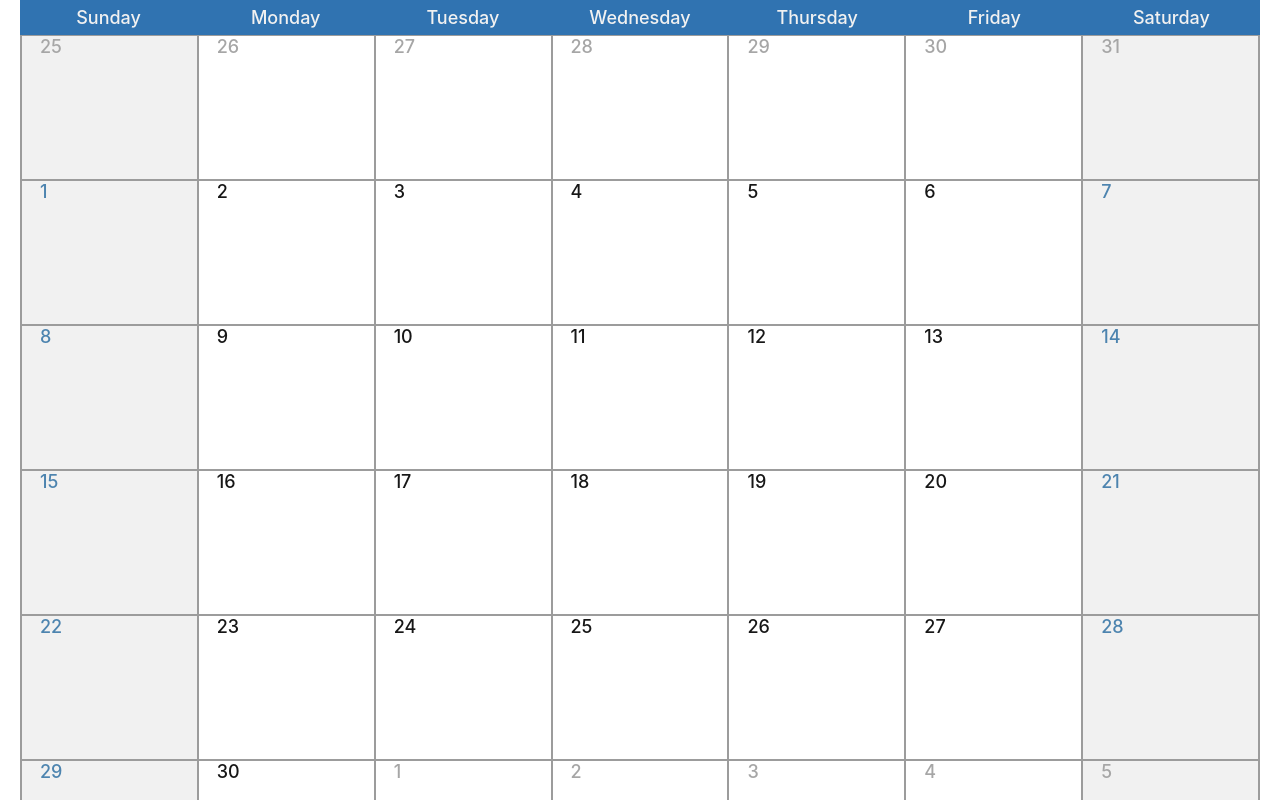
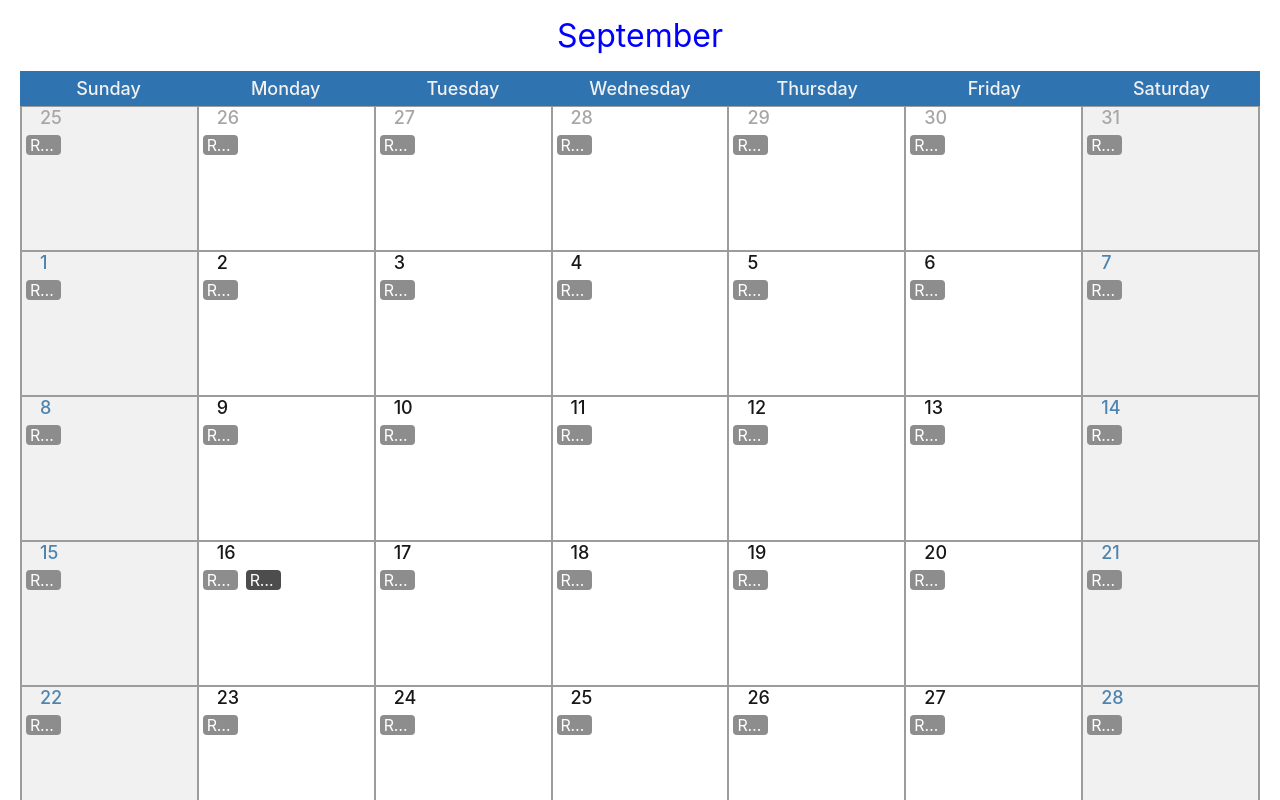
Before and after one commit to KenyStev/calendar-challenge, a React (Create React App) app: page / in a window 1280 px wide. Shown: the top 800 px of the page. Built offline with nearby package versions, Linux system fonts and the light colour scheme; what redux-act would draw is missing.

Commit message:
[ADD] Display Reminders

```diff
--- /dev/null
+++ b/src/components/containers/Reminder/Reminders.tsx
@@ -0,0 +1,78 @@
+import React from 'react';
+import { invertColor } from '../../../utils'
+import { IState } from '../../../reducer'
+import { Flex, Card, Box } from '../..';
+import styled from 'styled-components';
+import { connect } from 'react-redux';
+import { IReminder } from './reducers/reminderReducer';
+import shortid from 'shortid';
+
+
+interface IReminderBoxProps {
+	radius?: number;
+}
+
+const ReminderBox = styled(Box)<IReminderBoxProps>`
+	border-radius: ${props => props.radius || 0}px;
+`;
+
+interface IRemindersProps {
+	reminders: IReminder[]
+}
+
+class Reminders extends React.Component<IRemindersProps> {
+	render() {
+		const { reminders = [] } = this.props;
+		return(
+			<Card
+				position='absolute'
+				bottom={0}
+				width='100%'
+				height='80%'
+				css={{
+					overflow: 'hidden'
+				}}
+			>
+				<Box
+					height='100%'
+					css={{
+						display: 'flex',
+						flexWrap: 'wrap',
+  					alignContent: 'flex-start'
+					}}
+				>
+					<ReminderBox
+						px={1}
+						mx={1}
+						width={1/5}
+						withEllipsis
+						bg='#8d8d8d'
+						radius={4}
+						color={invertColor('#8d8d8d', true)}
+					>
+						Reminder 0
+					</ReminderBox>
+
+					{
+						reminders.map(reminder =>
+							<ReminderBox
+								px={1}
+								mx={1}
+								width={1/5}
+								withEllipsis
+								bg={reminder.color}
+								radius={4}
+								color={invertColor(reminder.color, true)}
+							>
+								{reminder.text}
+							</ReminderBox>
+						)
+					}
+
+				</Box>
+			</Card>
+		)
+	}
+}
+
+export default connect()(Reminders);
--- /dev/null
+++ b/src/components/containers/Reminder/actions/reminderActions.ts
@@ -0,0 +1,3 @@
+import { createAction } from "redux-act";
+
+export const addNewReminder = createAction<object>('ADD_NEW_REMINDER');
--- /dev/null
+++ b/src/components/containers/Reminder/reducers/reminderReducer.ts
@@ -0,0 +1,86 @@
+import { Reducer } from 'redux';
+import { IState } from '../../../../reducer';
+import { addNewReminder } from '../actions/reminderActions';
+import moment from 'moment';
+
+const format = 'YYYY-DD-MM';
+
+export interface IReminder {
+	text?: string;
+	city?: string;
+	hour: number;
+	minute: number;
+	date: string;
+	color: string;
+	datetime: Date;
+}
+
+export interface IStateReminder {
+	[index: string]: {
+		reminders: IReminder[];
+	}
+}
+
+const initialState: IStateReminder = {
+	'2019-16-09': {
+		reminders: [
+			{
+				text: 'Reminder 0',
+				city: 'SPS',
+				hour: 9,
+				minute: 0,
+				date: '2019-16-09',
+				datetime: moment('2019-16-09 9:00', 'YYYY-DD-MM HH:mm').toDate(),
+				color: '#4d4d4d'
+			}
+		]
+	}
+};
+
+const initialEntry = {
+	text: '',
+	city: '',
+  hour: 0,
+	minute: 0,
+	date: moment().format(format),
+	datetime: new Date(),
+	color: ''
+};
+
+const reminderReducer: Reducer<IStateReminder> = (
+	state = initialState,
+	action
+) => {
+	switch (action.type) {
+		case addNewReminder.getType(): {
+			const {date, hour, minute} = action.payload;
+			const reminders = [
+				...state[action.payload.date].reminders,
+				{
+					...initialEntry,
+					...action.payload,
+					datetime: moment(`${date} ${hour}:${minute}`, `${format} HH:mm`).toDate()
+				}
+			];
+			reminders.sort((a, b) => {
+				const dateA = new Date(a.datetime);
+        const dateB = new Date(b.datetime);
+
+        return dateA.valueOf() - dateB.valueOf();
+			})
+
+			return {
+				...state,
+				[action.payload.date]: {
+					reminders
+				}
+			}
+		}
+		default:
+			return state;
+	}
+}
+
+export const reminderSelector = (state: IState) => state.reminders;
+
+export default reminderReducer;
--- a/src/components/presentationals/Card.tsx
+++ b/src/components/presentationals/Card.tsx
@@ -4,12 +4,20 @@ import styled from 'styled-components';
 interface ICardProps extends CardProps {
   inline?: boolean;
   position?: string;
+  top?: string | number;
+  bottom?: string | number;
+  left?: string | number;
+  right?: string | number;
   height?: string;
 }
 
 const Card = styled(Base)<ICardProps>`
   display: ${props => props.inline ? 'inline-block' : 'block'};
   position: ${props => props.position};
+  top: ${props => props.top};
+  bottom: ${props => props.bottom};
+  left: ${props => props.left};
+  right: ${props => props.right};
   height: ${props => props.height};
 `;
 
--- a/src/components/presentationals/Day.tsx
+++ b/src/components/presentationals/Day.tsx
@@ -83,6 +83,7 @@ interface IDayProps {
 	dateType: DateType;
 
 	onClick?: (event: React.MouseEvent<HTMLDivElement>) => void;
+	renderChildren?: (isOpen: boolean) => React.ReactNode;
 }
 
 const Day: React.FC<IDayProps> = ({
@@ -90,7 +91,7 @@ const Day: React.FC<IDayProps> = ({
 	date,
 	dayType = 'weekday',
 	dateType = 'monthDay',
-	onClick
+	renderChildren = (isPoen) => children
 }) => {
 	const [isOpen, setIsOpen] = useState(false);
 
@@ -124,7 +125,7 @@ const Day: React.FC<IDayProps> = ({
 				</CloseButton>
 			}
 
-			{isOpen && children}
+			{renderChildren(isOpen)}
 		</StyledBox>
 	)
 };
--- a/src/components/presentationals/Header.tsx
+++ b/src/components/presentationals/Header.tsx
@@ -15,12 +15,26 @@ const HeaderCell = styled(Box)`
 `;
 
 interface IHeaderProps {
+	month: string;
 	headers: Array<string>;
 }
 
 const Header: React.FC<IHeaderProps> = ({
+	month,
 	headers = []
 }) => (
+	<>
+		<Flex
+			p={3}
+			width={1}
+			justifyContent='center'
+			sx={{
+				color: 'blue',
+				fontSize: 5
+			}}
+		>
+			{month}
+		</Flex>
 		<Flex
 			width={1}
 			key={shortid.generate()}
@@ -35,6 +49,7 @@ const Header: React.FC<IHeaderProps> = ({
 				)
 			}
 		</Flex>
+	</>
 );
 
 export default Header;
--- a/src/modules/Calendar/CalendarGrid.tsx
+++ b/src/modules/Calendar/CalendarGrid.tsx
@@ -1,5 +1,8 @@
 import React from 'react';
 import { Flex, Day } from '../../components';
+import { IState } from '../../reducer';
+import Reminders from '../../components/containers/Reminder/Reminders';
+import { IStateReminder, reminderSelector } from '../../components/containers/Reminder/reducers/reminderReducer';
 import { setCurrentDate } from './actions/calendarActions';
 import { connect } from 'react-redux';
 import shortid from 'shortid';
@@ -9,6 +12,7 @@ interface ICalendarGridProps {
 	date: string;
 	weeks: any;
 
+	reminders: IStateReminder,
 	setCurrentDate: typeof setCurrentDate;
 }
 
@@ -37,7 +41,9 @@ class CalendarGrid extends React.Component<ICalendarGridProps> {
 										}}
 										key={shortid.generate()}
 										{...day}
-									/>
+									>
+										<Reminders reminders={(this.props.reminders[moment(day.date).format(this.format)] || {}).reminders}/>
+									</Day>
 								)
 							}
 						</Flex>
@@ -48,8 +54,12 @@ class CalendarGrid extends React.Component<ICalendarGridProps> {
 	}
 }
 
+const mapStateToProps = (state: IState) => ({
+	reminders: reminderSelector(state)
+})
+
 const mapDispatchToProps = {
 	setCurrentDate
 }
 
-export default connect(null, mapDispatchToProps)(CalendarGrid);
+export default connect(mapStateToProps, mapDispatchToProps)(CalendarGrid);
--- a/src/modules/Calendar/index.tsx
+++ b/src/modules/Calendar/index.tsx
@@ -4,6 +4,7 @@ import { connect } from 'react-redux';
 import { IState } from '../../reducer'
 import { IStateCalendar, calendarSelector } from './reducers/calendarReducer';
 import CalendarGrid from './CalendarGrid';
+import moment from 'moment';
 
 interface ICalendarProps {
 	calendar: IStateCalendar
@@ -21,11 +22,21 @@ class Calendar extends React.Component<ICalendarProps> {
 					position: 'relative'
 				}}
 			>
-				<Header headers={calendar.headers}/>
-				<CalendarGrid
-					date={calendar.currentDate}
-					weeks={calendar.weeks}
+				<Header
+					month={moment(calendar.currentDate, 'YYYY-DD-MM').format('MMMM')}
+					headers={calendar.headers}
 				/>
+				<Flex
+					flexDirection='column'
+					css={{
+						position: 'relative'
+					}}
+				>
+					<CalendarGrid
+						date={calendar.currentDate}
+						weeks={calendar.weeks}
+					/>
+				</Flex>
 			</Flex>
 		)
 	}
--- a/src/reducer.ts
+++ b/src/reducer.ts
@@ -1,13 +1,16 @@
 import { combineReducers } from 'redux';
 import calendarReducer, { IStateCalendar } from './modules/Calendar/reducers/calendarReducer';
+import reminderReducer, { IStateReminder } from './components/containers/Reminder/reducers/reminderReducer';
 
 
 export interface IState {
 	calendar: IStateCalendar;
+	reminders: IStateReminder;
 };
 
 const rootReducer = combineReducers<IState>({
-	calendar: calendarReducer
+	calendar: calendarReducer,
+	reminders: reminderReducer
 });
 
 export default rootReducer;
--- /dev/null
+++ b/src/utils/index.ts
@@ -0,0 +1,35 @@
+export function padZero(str: string, len?: number) {
+    len = len || 2;
+    const zeros = new Array(len).join('0');
+    return (zeros + str).slice(-len);
+}
+
+export function invertColor(hex: string, bw?: boolean) {
+	let hexVal = hex;
+
+  if (hexVal.indexOf('#') === 0) {
+      hexVal = hexVal.slice(1);
+  }
+  // convert 3-digit hex to 6-digits.
+  if (hexVal.length === 3) {
+      hexVal = hexVal[0] + hexVal[0] + hexVal[1] + hexVal[1] + hexVal[2] + hexVal[2];
+  }
+  if (hexVal.length !== 6) {
+      throw new Error('Invalid HEX color.');
+  }
+  let r: string | number = parseInt(hexVal.slice(0, 2), 16),
+      g: string | number = parseInt(hexVal.slice(2, 4), 16),
+      b: string | number = parseInt(hexVal.slice(4, 6), 16);
+  if (bw) {
+      // http://stackoverflow.com/a/3943023/112731
+      return (r * 0.299 + g * 0.587 + b * 0.114) > 186
+          ? '#000000'
+          : '#FFFFFF';
+  }
+  // invert color components
+  r = (255 - r).toString(16);
+  g = (255 - g).toString(16);
+  b = (255 - b).toString(16);
+  // pad each with zeros and return
+  return "#" + padZero(r) + padZero(g) + padZero(b);
+}
```
Lines whose indentation alone changed are shown as unchanged.
